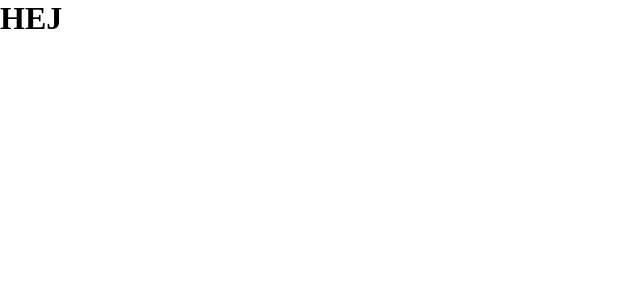
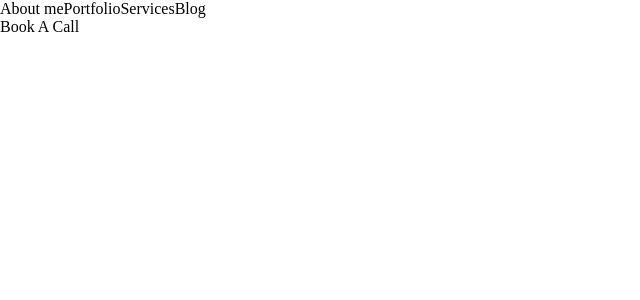
Before and after one commit to GabrielGlennJohansson/portfolio, a React (Vite) app: page / in a window 1280 px wide. Shown: the top 300 px of the page, without its empty margins (0-640 px from the left). Built offline with nearby package versions, Linux system fonts and the light colour scheme.

Commit message:
Created header component

```diff
--- a/src/App.jsx
+++ b/src/App.jsx
@@ -1,7 +1,9 @@
+import SiteHeader from "./components/site-header"
+
 function App() {
   return (
-    <h1>HEJ</h1>
+    <SiteHeader />
   )
 }
 
-export default App;
+export default App
--- /dev/null
+++ b/src/components/site-header.jsx
@@ -0,0 +1,16 @@
+function SiteHeader() {
+  return (
+    <div className="header">
+        <div className="logo"></div>
+        <nav className="menu">
+            <a>About me</a>
+            <a>Portfolio</a>
+            <a>Services</a>
+            <a>Blog</a>
+        </nav>
+        <a className="book-call">Book A Call</a>
+    </div>
+  )
+}
+
+export default SiteHeader
--- a/src/style.css
+++ b/src/style.css
@@ -2,3 +2,7 @@
   margin: 0;
   padding: 0;
 }
+
+body{
+  background-color: #FFFFFF;
+}
```
